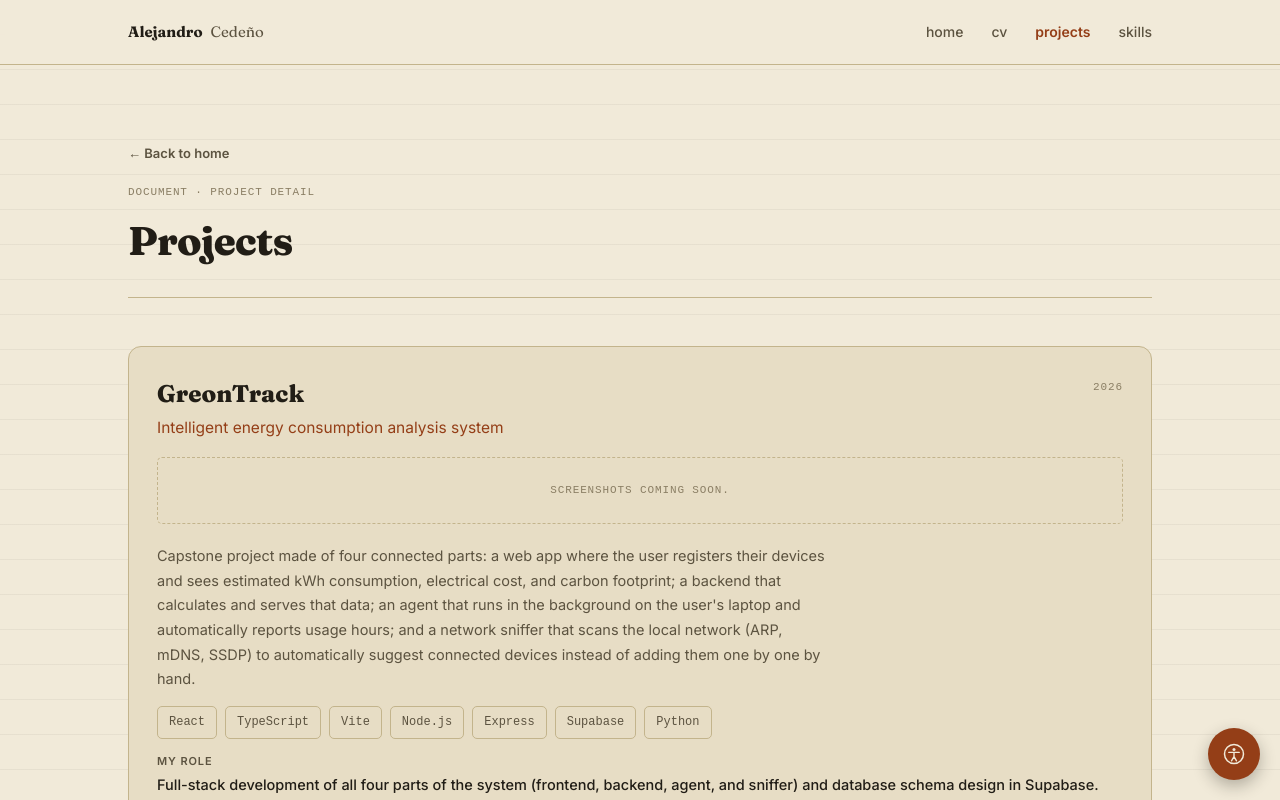
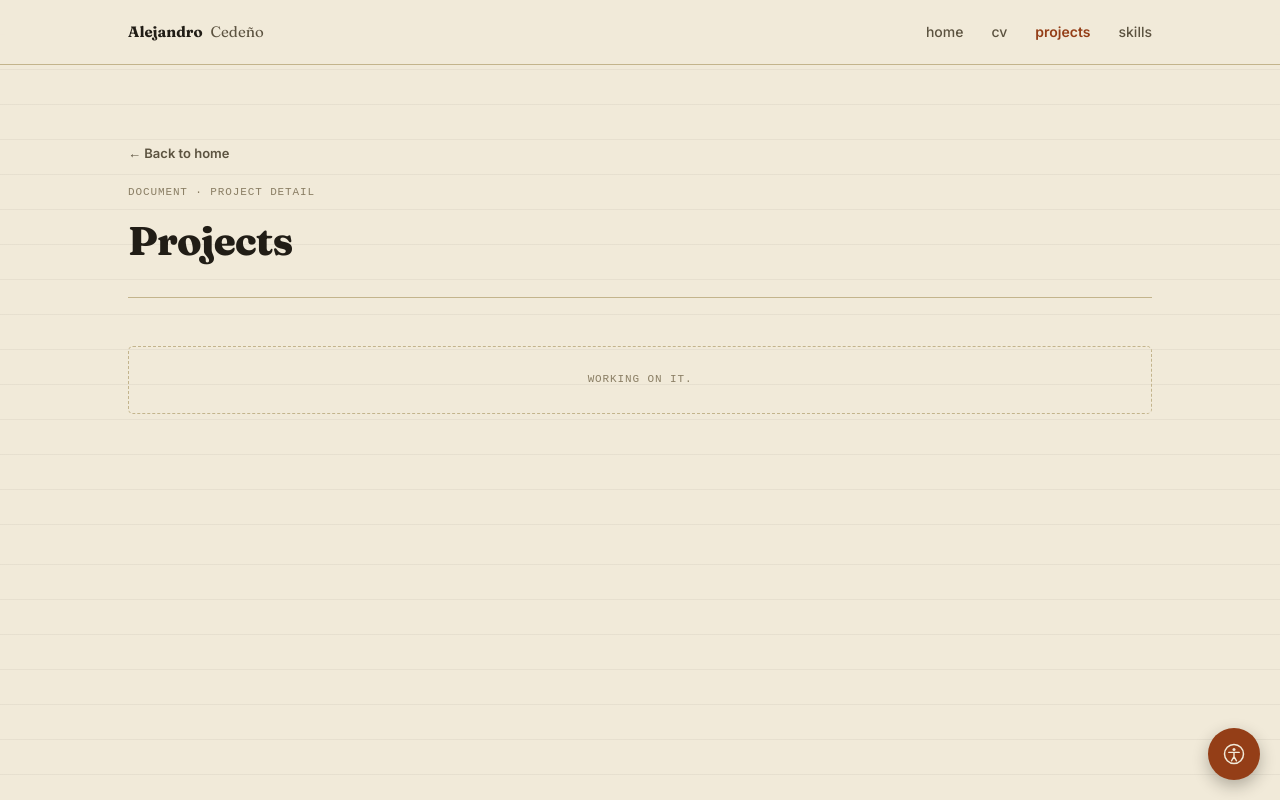
Before and after one commit to AlexCedeno-dev/Alex-Cede-o-CV, a React (Vite) app: page /#/proyectos in a window 1280 px wide. Shown: the top 800 px of the page. Built offline with nearby package versions, Linux system fonts and the light colour scheme; a web font is replaced by a local one.

Commit message:
feat: mostrar aviso "trabajando en ello" en Proyectos mientras se agregan imágenes

```diff
--- a/src/i18n/strings.js
+++ b/src/i18n/strings.js
@@ -56,6 +56,7 @@ export const strings = {
       demo: 'Demo',
       repo: 'Repository ↗',
       imagesSoon: 'Screenshots coming soon.',
+      workInProgress: 'Working on it.',
     },
     skillsPage: {
       usedIn: 'Used in',
@@ -144,6 +145,7 @@ export const strings = {
       demo: 'Demo',
       repo: 'Repositorio ↗',
       imagesSoon: 'Capturas próximamente.',
+      workInProgress: 'Trabajando en ello.',
     },
     skillsPage: {
       usedIn: 'Usado en',
--- a/src/pages/Proyectos.jsx
+++ b/src/pages/Proyectos.jsx
@@ -2,6 +2,10 @@ import PageHeader from '../components/PageHeader'
 import Reveal from '../components/Reveal'
 import { useLanguage } from '../i18n/LanguageContext'
 import { useContent } from '../data/useContent'
+
+// Temporal: mientras se preparan las capturas, la página muestra solo un aviso.
+// Poner en false para volver a mostrar la ficha completa de los proyectos.
+const WORK_IN_PROGRESS = true
 
 export default function Proyectos() {
   const { t } = useLanguage()
@@ -12,6 +16,9 @@ export default function Proyectos() {
       <PageHeader eyebrow={t.pages.projectsEyebrow} title={t.pages.projectsTitle} />
       <section id="projects-detail">
         <div className="wrap">
+          {WORK_IN_PROGRESS ? (
+            <p className="folio project-gallery-empty">{t.projectsPage.workInProgress}</p>
+          ) : (
           <Reveal className="project-list">
             {projects.map((p) => (
               <div className="project-card" key={p.id}>
@@ -65,6 +72,7 @@ export default function Proyectos() {
               </div>
             ))}
           </Reveal>
+          )}
         </div>
       </section>
     </>
```
Also changed, not shown: .claude/launch.json (added).
